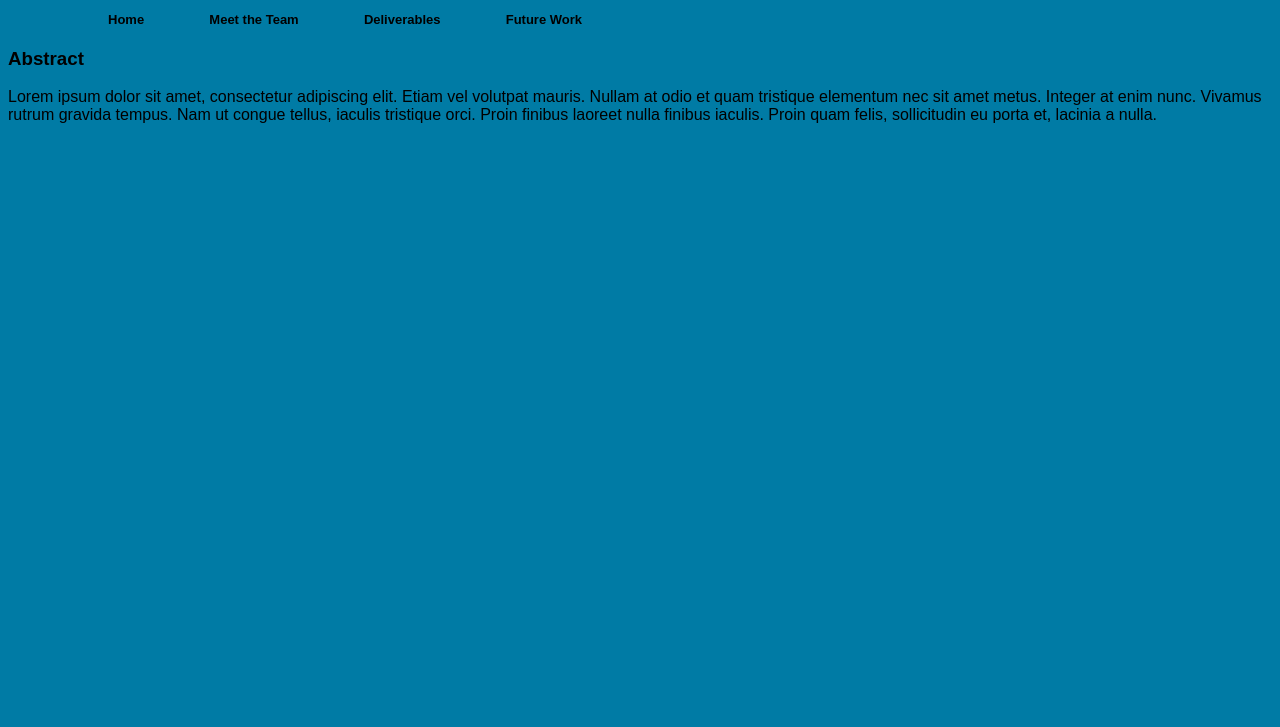
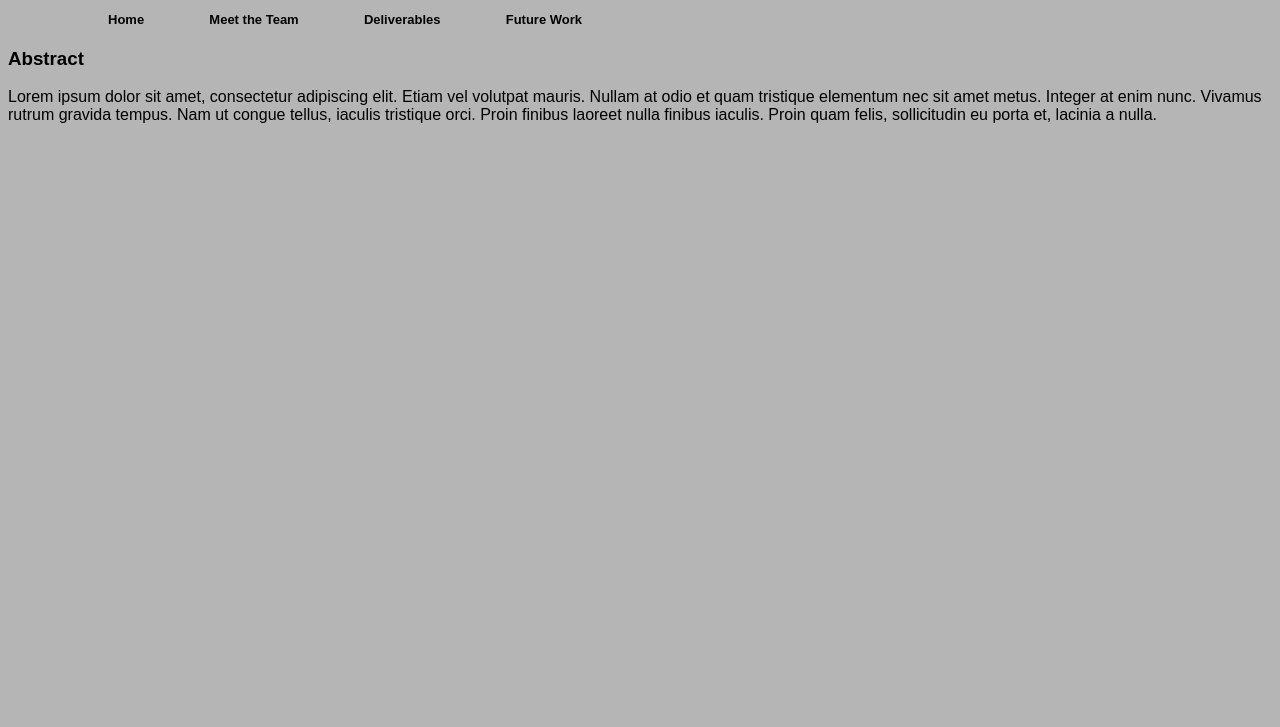
Before and after one commit to 525PCPsycheRoboticExplorer/525PCPsycheRoboticExplorer.github.io, a plain HTML site: page index.html in a window 1280 px wide. Shown: the part 73-800 px from the top of the page. Drawn offline with Linux system fonts and the light colour scheme.

Commit message:
Update style.css

```diff
--- a/style.css
+++ b/style.css
@@ -1,13 +1,14 @@
+body
+{
+  font-family: arial;
+  background-color: rgb(181, 181, 181); <!-- light grey -->
+}
+
 h1, h2
 {
   color: rgb(0, 0, 0);
 }
 
-body
-{
-  font-family: arial;
-  background-color: rgb(0, 123, 165);
-}
 
 p
 {
```
